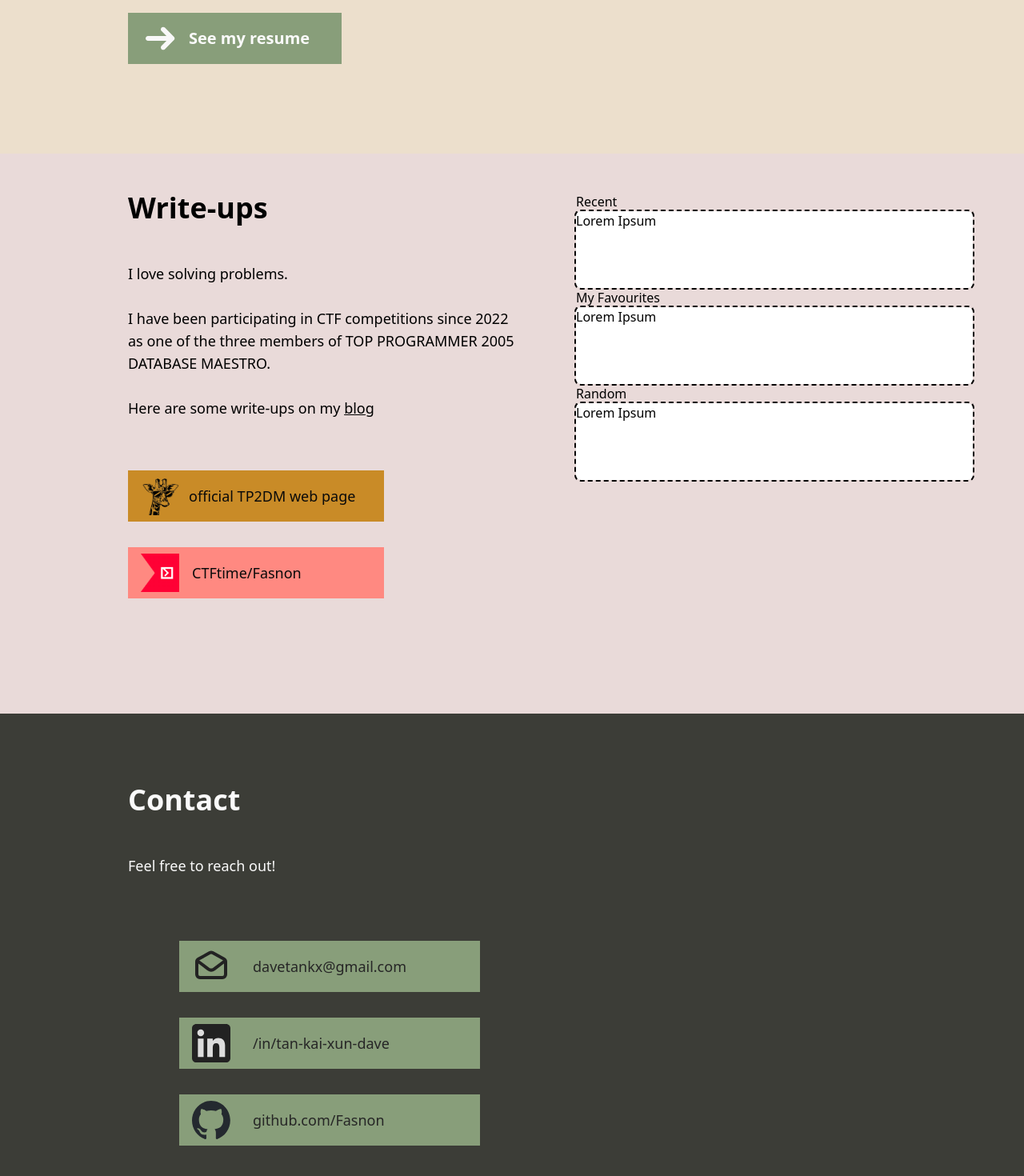
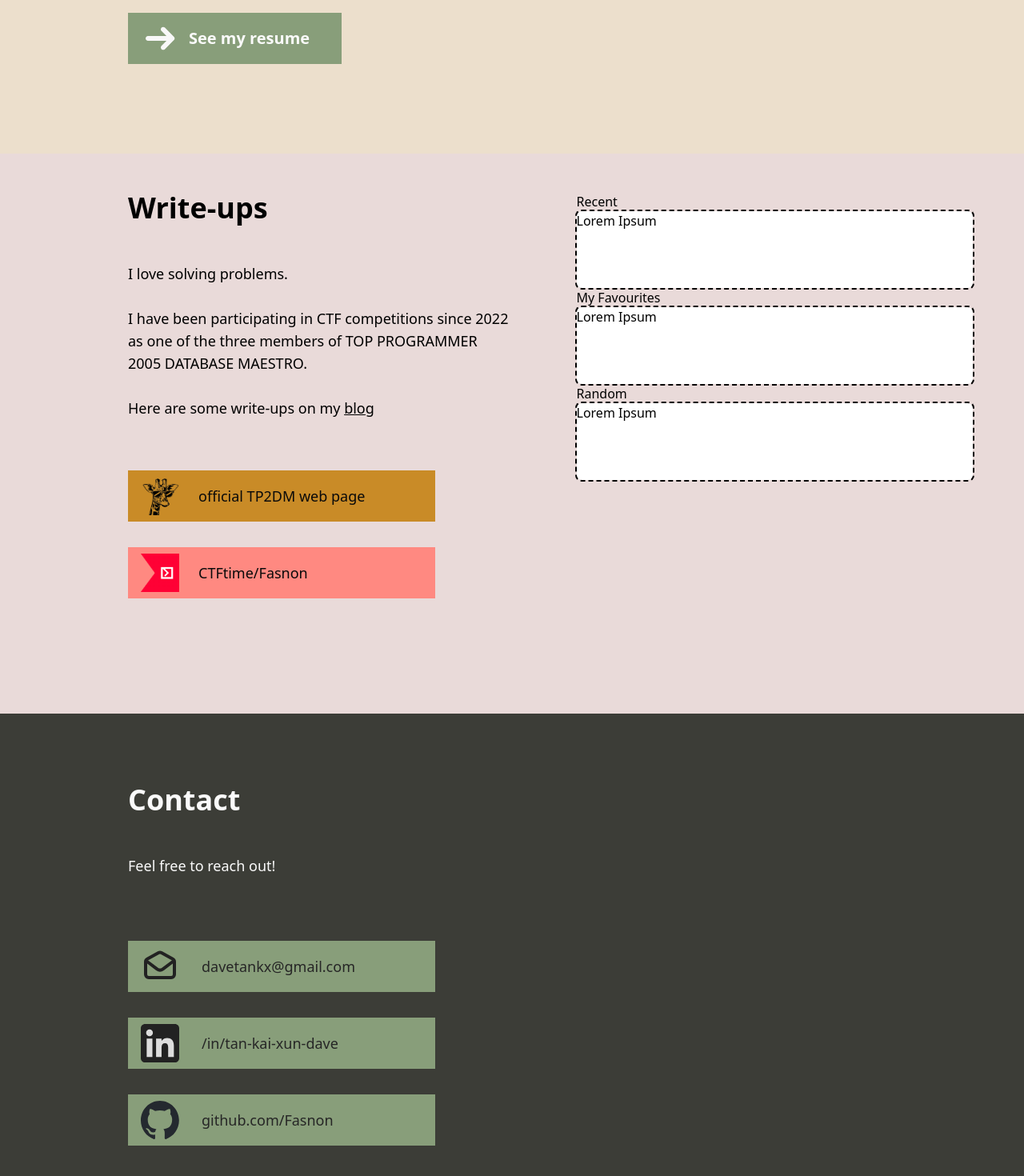
Before and after one commit to Fasnon/fasnon.github.io, a Vue app: page / in a window 1280 px wide. Shown: the part 2312-3782 px from the top of the page at 80% size. Built offline with nearby package versions, Linux system fonts and the light colour scheme.

Commit message:
update res

```diff
--- a/src/views/Contact.vue
+++ b/src/views/Contact.vue
@@ -16,7 +16,7 @@
         </div>
 
 
-    <div class="flex flex-col pl-16 pt-12 w-[440px]">
+    <div class="flex flex-col pt-12 w-96">
 
         <div class="pt-8 w-full">
             <a href="mailto:davetankx@gmail.com">
--- a/src/views/Writeups.vue
+++ b/src/views/Writeups.vue
@@ -10,20 +10,20 @@ import WriteupInfocard from '../components/WriteupInfocard.vue';
 <template>
   <div class="min-h-[calc(100vh-100px)] max-sm:min-h-[calc(100vh-56px)] flex flex-col pl-40 pt-12 pr-16 bg-muted-plum">
     <div class="flex flex-row gap-16">
-      <div class="basis-1/2">
+      <div class="basis-1/2 pr-4">
         <div class="font-semibold text-4xl">Write-ups</div>
         <div class="pt-12 text-lg font-medium ">I love solving problems. <br /><br />I have been participating in CTF competitions since 2022 as one of the three members of TOP PROGRAMMER 2005 DATABASE MAESTRO.<br /><br /></div>
         <div class="flex flex-col">
           <a class="text-lg" href="/blog"> Here are some write-ups on my <u>blog</u></a>
           <a class="mt-16" href="https://top-programmer-2005-database-maestro.surge.sh/">
-            <button class="bg-tp2dm-savannah pl-4 pr-6 py-2 text-lg flex items-center gap-3  text-neutral-950 w-80 font-light">
-              <img src="../../public/giraffe_head.png" alt="TP2DM Logo" class="h-12 w-12">
+            <button class="bg-tp2dm-savannah pl-4 pr-6 py-2 text-lg flex items-center gap-3  text-neutral-950 w-96 font-light">
+              <img src="../../public/giraffe_head.png" alt="TP2DM Logo" class="h-12 w-12 mr-3">
               official TP2DM web page
             </button>
           </a>
-          <a class="mt-8" href="https://ctftime.org/user/152999">
-            <button class="bg-[#ff8981] pl-4 pr-6 py-2 text-lg flex items-center gap-4 text-neutral-950 w-80 font-light">
-              <img src="../../public/CTFtime.png" alt="CTFtime Logo" class="h-12 w-12">
+          <a class="pt-8" href="https://ctftime.org/user/152999">
+            <button class="bg-[#ff8981] pl-4 pr-6 py-2 text-lg flex items-center gap-3 text-neutral-950 w-96 font-light">
+              <img src="../../public/CTFtime.png" alt="CTFtime Logo" class="h-12 w-12 mr-3">
               CTFtime/Fasnon
             </button>
           </a>
```
Also changed, not shown: 2 other files (tests, documents, lock files or other folders).
